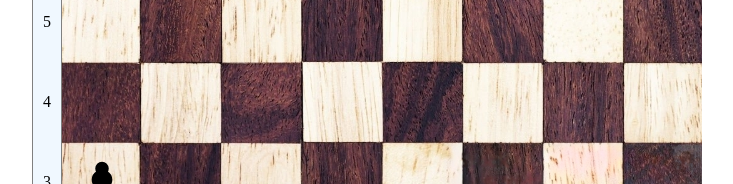
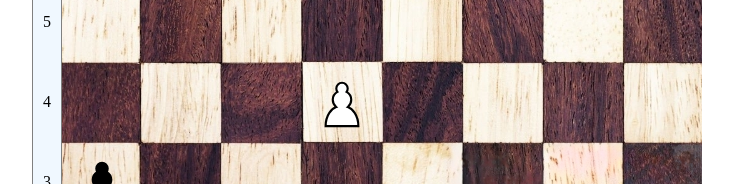
Before and after one commit to kaliptoDev/chess, a React (Vite) app: page / in a window 1280 px wide. Shown: the part 346-530 px from the top of the page, without its empty margins (258-991 px from the left). Built offline with nearby package versions, Linux system fonts and the light colour scheme.

Commit message:
Provider tests

```diff
--- a/src/providers/CurrentChessboardStateProvider.jsx
+++ b/src/providers/CurrentChessboardStateProvider.jsx
@@ -42,7 +42,7 @@ const CurrentChessboardStateProvider = ({ children }) => {
                 "A4": null,
                 "B4": null,
                 "C4": null,
-                "D4": null,
+                "D4": "white_pawn",
                 "E4": null,
                 "F4": null,
                 "G4": null,
```
